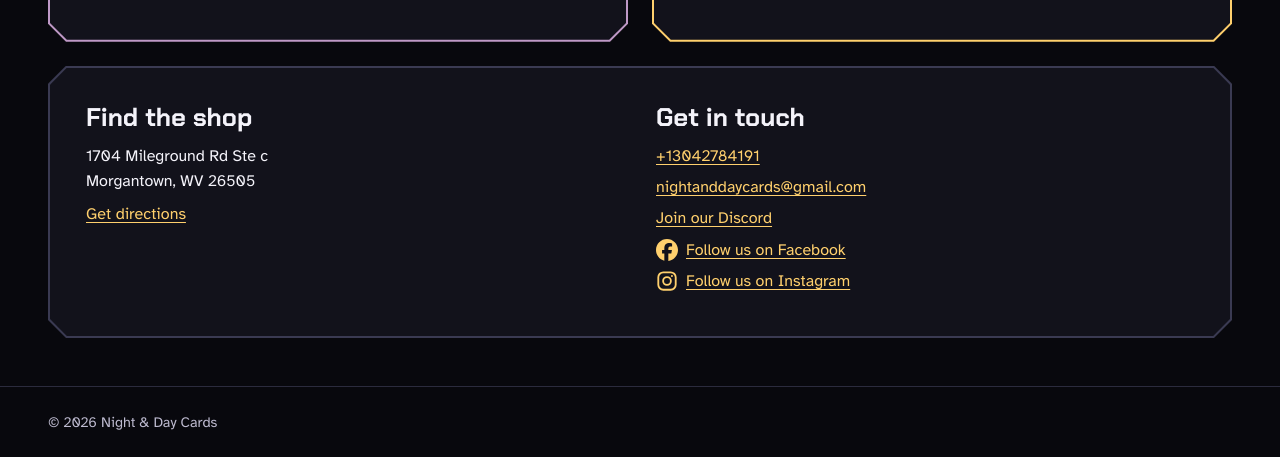
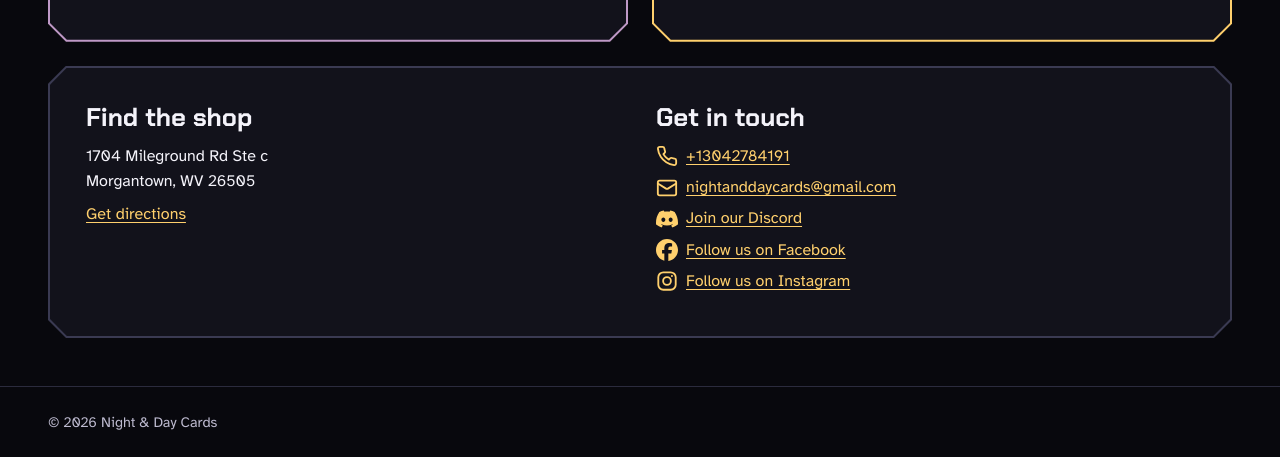
Before and after one commit to nightanddaycards/night-and-day-cards, a plain HTML site: page index.html in a window 1280 px wide. Shown: the part 1368-1825 px from the top of the page. Drawn offline with Linux system fonts and the light colour scheme; no server answers.

Commit message:
updated icons

```diff
--- a/index.html
+++ b/index.html
@@ -116,9 +116,18 @@
         <div id="contact-block">
           <h2>Get in touch</h2>
           <p class="contact">
-            <a id="phone-link" href="#" hidden></a>
-            <a id="email-link" href="#" hidden></a>
-            <a id="discord-link" href="#" hidden>Join our Discord</a>
+            <a id="phone-link" class="social-link" href="#" hidden>
+              <svg viewBox="0 0 24 24" width="22" height="22" aria-hidden="true" fill="none" stroke="currentColor" stroke-width="2" stroke-linecap="round" stroke-linejoin="round"><path d="M22 16.92v3a2 2 0 0 1-2.18 2 19.79 19.79 0 0 1-8.63-3.07 19.5 19.5 0 0 1-6-6 19.79 19.79 0 0 1-3.07-8.67A2 2 0 0 1 4.11 2h3a2 2 0 0 1 2 1.72 12.84 12.84 0 0 0 .7 2.81 2 2 0 0 1-.45 2.11L8.09 9.91a16 16 0 0 0 6 6l1.27-1.27a2 2 0 0 1 2.11-.45 12.84 12.84 0 0 0 2.81.7A2 2 0 0 1 22 16.92z"/></svg>
+              <span class="label"></span>
+            </a>
+            <a id="email-link" class="social-link" href="#" hidden>
+              <svg viewBox="0 0 24 24" width="22" height="22" aria-hidden="true" fill="none" stroke="currentColor" stroke-width="2" stroke-linecap="round" stroke-linejoin="round"><rect width="20" height="16" x="2" y="4" rx="2"/><path d="m22 7-8.97 5.7a1.94 1.94 0 0 1-2.06 0L2 7"/></svg>
+              <span class="label"></span>
+            </a>
+            <a id="discord-link" class="social-link" href="#" hidden>
+              <svg viewBox="0 0 24 24" width="22" height="22" aria-hidden="true" fill="currentColor"><path d="M20.317 4.3698a19.7913 19.7913 0 00-4.8851-1.5152.0741.0741 0 00-.0785.0371c-.211.3753-.4447.8648-.6083 1.2495-1.8447-.2762-3.68-.2762-5.4868 0-.1636-.3933-.4058-.8742-.6177-1.2495a.077.077 0 00-.0785-.037 19.7363 19.7363 0 00-4.8852 1.515.0699.0699 0 00-.0321.0277C.5334 9.0458-.319 13.5799.0992 18.0578a.0824.0824 0 00.0312.0561c2.0528 1.5076 4.0413 2.4228 5.9929 3.0294a.0777.0777 0 00.0842-.0276c.4616-.6304.8731-1.2952 1.226-1.9942a.076.076 0 00-.0416-.1057c-.6528-.2476-1.2743-.5495-1.8722-.8923a.077.077 0 01-.0076-.1277c.1258-.0943.2517-.1923.3718-.2914a.0743.0743 0 01.0776-.0105c3.9278 1.7933 8.18 1.7933 12.0614 0a.0739.0739 0 01.0785.0095c.1202.099.246.1981.3728.2924a.077.077 0 01-.0066.1276 12.2986 12.2986 0 01-1.873.8914.0766.0766 0 00-.0407.1067c.3604.698.7719 1.3628 1.225 1.9932a.076.076 0 00.0842.0286c1.961-.6067 3.9495-1.5219 6.0023-3.0294a.077.077 0 00.0313-.0552c.5004-5.177-.8382-9.6739-3.5485-13.6604a.061.061 0 00-.0312-.0286zM8.02 15.3312c-1.1825 0-2.1569-1.0857-2.1569-2.419 0-1.3332.9555-2.4189 2.157-2.4189 1.2108 0 2.1757 1.0952 2.1568 2.419 0 1.3332-.9555 2.4189-2.1569 2.4189zm7.9748 0c-1.1825 0-2.1569-1.0857-2.1569-2.419 0-1.3332.9554-2.4189 2.1569-2.4189 1.2108 0 2.1757 1.0952 2.1568 2.419 0 1.3332-.946 2.4189-2.1568 2.4189Z"/></svg>
+              <span>Join our Discord</span>
+            </a>
             <a id="facebook-link" class="social-link" href="#" hidden>
               <svg viewBox="0 0 24 24" width="22" height="22" aria-hidden="true" fill="currentColor"><path d="M9.101 23.691v-7.98H6.627v-3.667h2.474v-1.58c0-4.085 1.848-5.978 5.858-5.978.401 0 .955.042 1.468.103a8.68 8.68 0 0 1 1.141.195v3.325a8.623 8.623 0 0 0-.653-.036 26.805 26.805 0 0 0-.733-.009c-.707 0-1.259.096-1.675.309a1.686 1.686 0 0 0-.679.622c-.258.42-.374.995-.374 1.752v1.297h3.919l-.386 2.103-.287 1.564h-3.246v8.245C19.396 23.238 24 18.179 24 12.044c0-6.627-5.373-12-12-12s-12 5.373-12 12c0 5.628 3.874 10.35 9.101 11.647Z"/></svg>
               <span>Follow us on Facebook</span>
--- a/js/main.js
+++ b/js/main.js
@@ -14,7 +14,7 @@
     if (!a) return;
     if (!href) { a.hidden = true; return; }
     a.href = href;
-    if (text) a.textContent = text;
+    if (text) (a.querySelector(".label") || a).textContent = text;
     a.hidden = false;
   }
 
```
